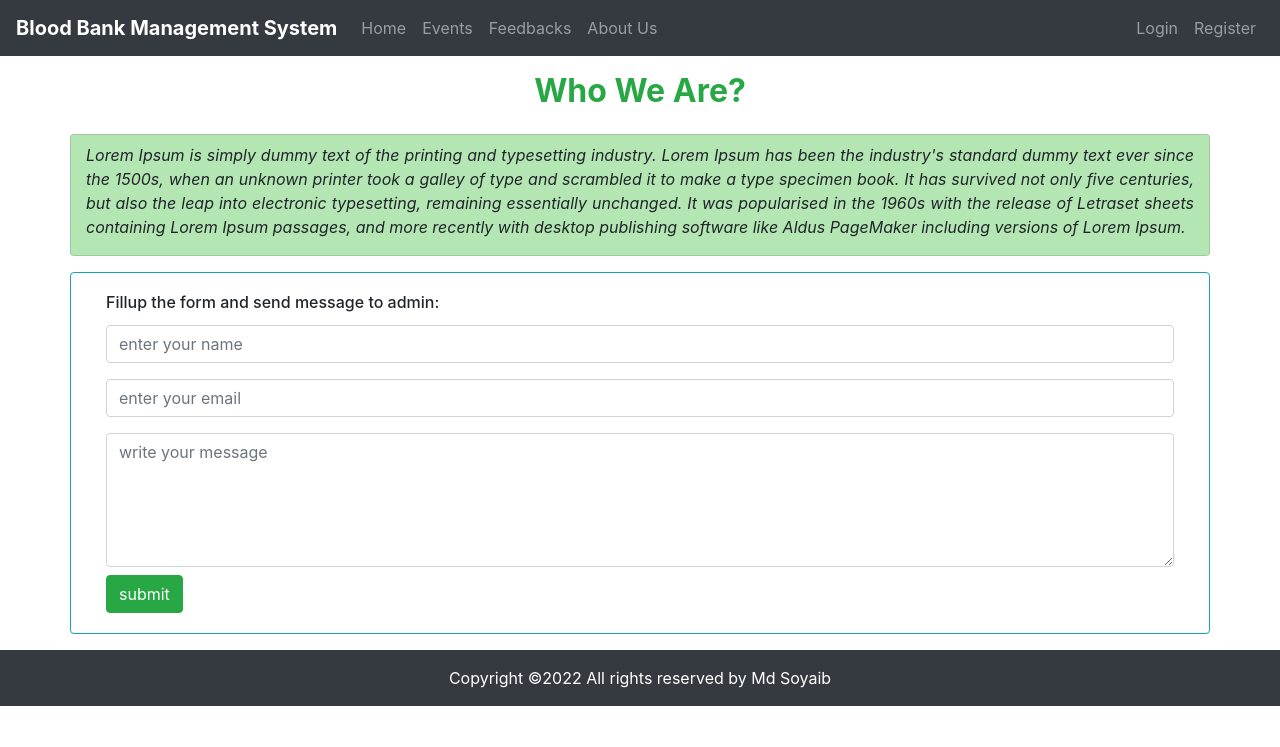
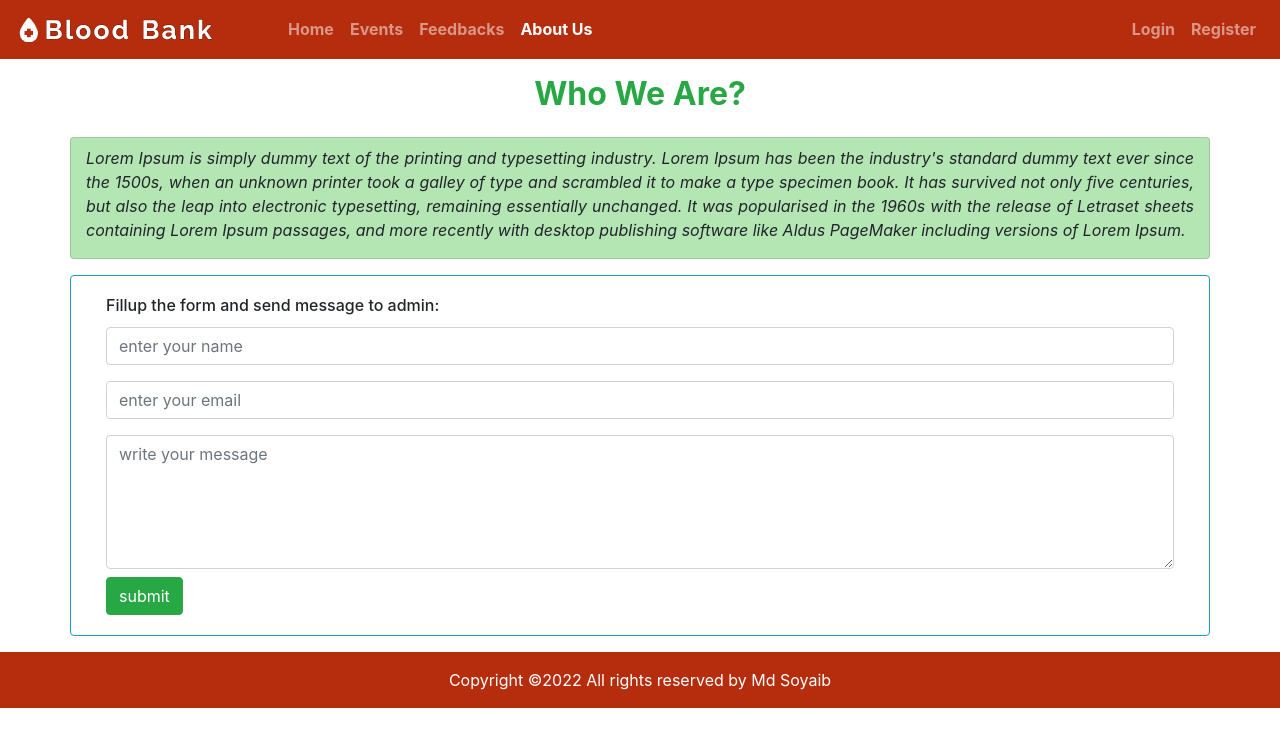
Before and after one commit to mdsoyaib/Blood_Bank, a Django app: page /about in a window 1280 px wide. Shown: the top 747 px of the page. Run offline with Django 3.2, Linux system fonts and the light colour scheme; parts of the project's set-up code (start-up, migrations or seed data) failed here and were passed over; some libraries are stand-ins or nearby versions.

Commit message:
activated the nav links

```diff
--- a/templates/base.html
+++ b/templates/base.html
@@ -20,8 +20,8 @@
 
 <!-- navbar start     -->
 
-<nav class="navbar navbar-expand-lg navbar-dark bg-dark">
-    <a class="navbar-brand" href="{% url 'home' %}"><b>Blood Bank Management System</b></a>
+<nav class="navbar navbar-expand-lg navbar-dark font-weight-bold" style="background-color: #b62d0e;">
+    <a class="navbar-brand" href="{% url 'home' %}"><img class="pr-5" src="/static/img/bloodbank.png" alt=""></a>
     <button class="navbar-toggler" type="button" data-toggle="collapse" data-target="#navbarSupportedContent"
             aria-controls="navbarSupportedContent" aria-expanded="false" aria-label="Toggle navigation">
         <span class="navbar-toggler-icon"></span>
@@ -30,31 +30,36 @@
     <div class="collapse navbar-collapse" id="navbarSupportedContent">
         <ul class="navbar-nav mr-auto">
 
-
-            <li class="">
+            {% url 'home' as url %}
+            <li class="{% if request.path == url %}active{% endif %}">
                 <a class="nav-link" href="{% url 'home' %}">Home <span class="sr-only">(current)</span></a>
             </li>
+
             {% if user.is_authenticated %}
-            <li class="">
+            {% url 'blood_bank' as url %}
+            <li class="{% if request.path == url %}active{% endif %}">
                 <a class="nav-link" href="{% url 'blood_bank' %}">Blood Bank <span class="sr-only">(current)</span></a>
             </li>
-
-            <li class="">
+            {% url 'find_donor' as url %}
+            <li class="{% if request.path == url %}active{% endif %}">
                 <a class="nav-link" href="{% url 'find_donor' %}">Find Donor <span class="sr-only">(current)</span></a>
             </li>
-            <li class="">
+            {% url 'donate_blood' as url %}
+            <li class="{% if request.path == url %}active{% endif %}">
                 <a class="nav-link" href="{% url 'donate_blood' %}">Donate Blood <span class="sr-only">(current)</span></a>
             </li>
             {% endif %}
-            <li class="">
+
+            {% url 'event' as url %}
+            <li class="{% if request.path == url %}active{% endif %}">
                 <a class="nav-link" href="{% url 'event' %}">Events<span class="sr-only"></a>
             </li>
-
-            <li class="">
+            {% url 'feedback' as url %}
+            <li class="{% if request.path == url %}active{% endif %}">
                 <a class="nav-link" href="{% url 'feedback' %}">Feedbacks</a>
             </li>
-
-            <li class="">
+            {% url 'about' as url %}
+            <li class="{% if request.path == url %}active{% endif %}">
                 <a class="nav-link" href="{% url 'about' %}">About Us</a>
             </li>
         </ul>
@@ -98,11 +103,12 @@
 
             {% if not user.is_authenticated %}
 
-            <li class="">
+            {% url 'login' as url %}
+            <li class="{% if request.path == url %}active{% endif %}">
                 <a class="nav-link" href="{% url 'login' %}">Login</a>
             </li>
-
-            <li class="">
+            {% url 'signup' as url %}
+            <li class="{% if request.path == url %}active{% endif %}">
                 <a class="nav-link" href="{% url 'signup' %}">Register</a>
             </li>
 
@@ -131,7 +137,7 @@
 <!-- footer -->
 <footer class="bg-light text-center text-lg-start">
     <!-- Copyright -->
-    <div class="text-center p-3 bg-dark" style="color:white;">
+    <div class="text-center p-3" style="color:white; background-color: #b62d0e;">
         Copyright &copy;<script>document.write(new Date().getFullYear());</script>
         All rights reserved by Md Soyaib
     </div>
```
Also changed, not shown: db.sqlite3, static/img/bloodbank.png (added).
